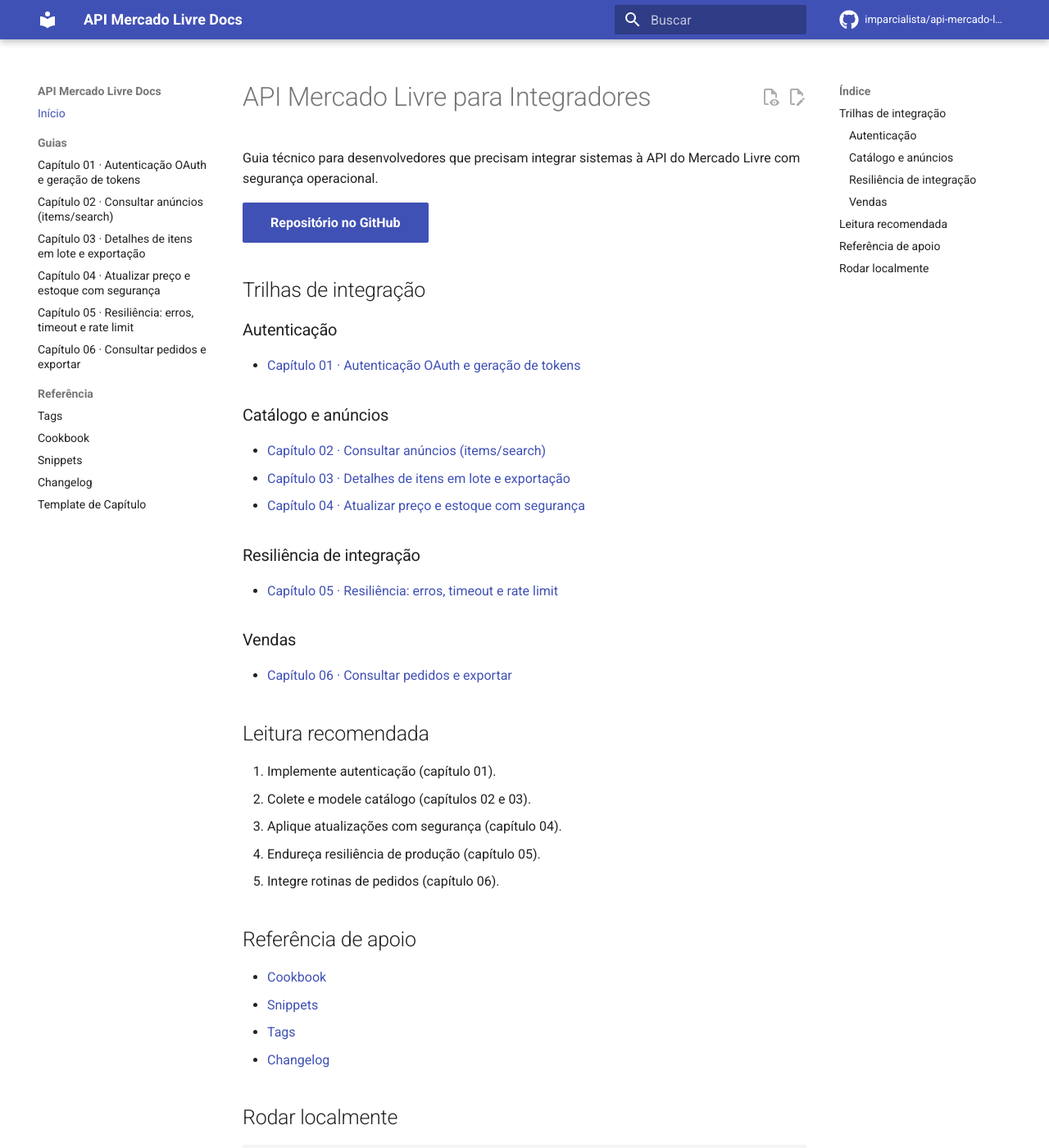
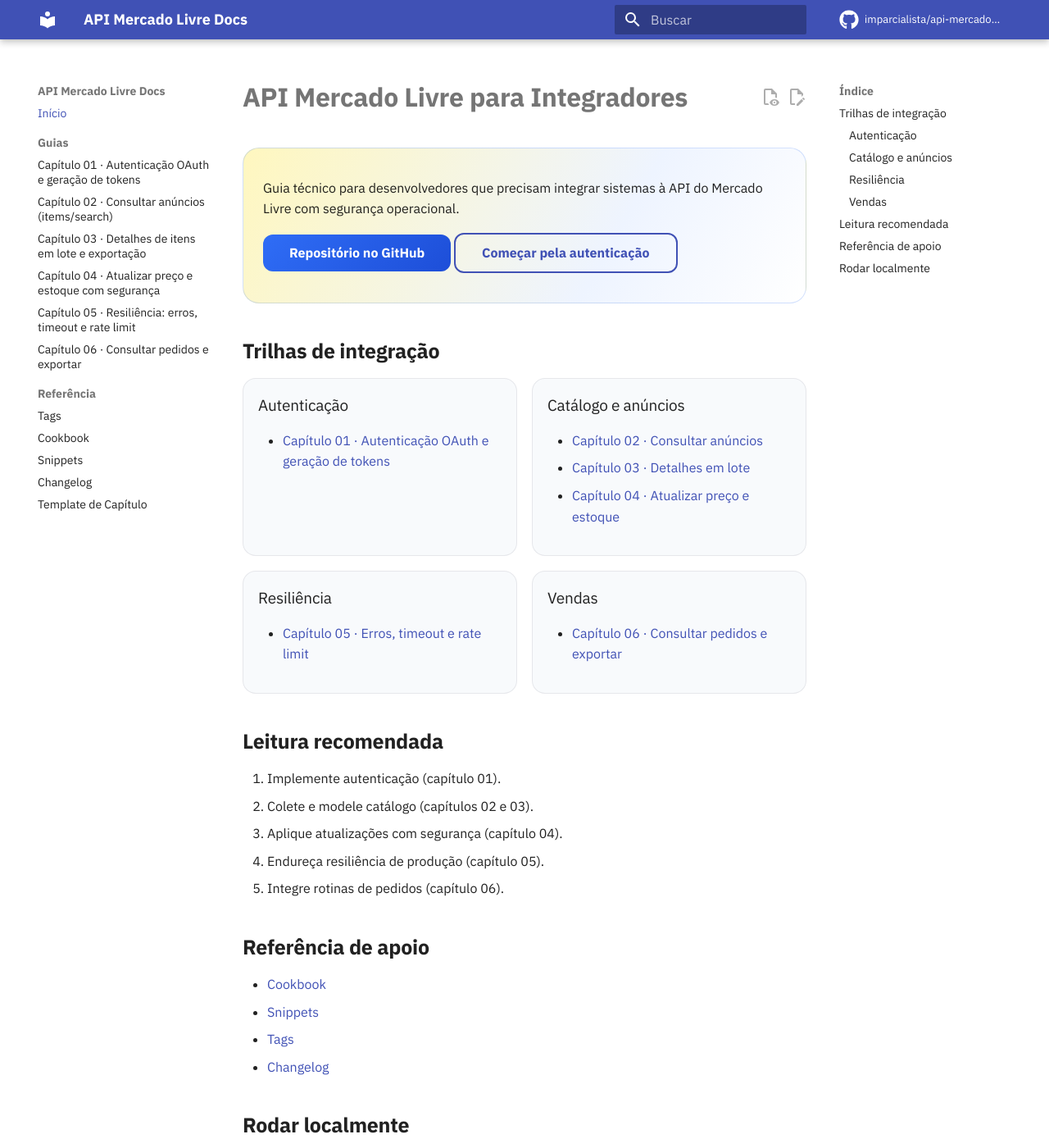
Before and after one commit to imparcialista/api-mercado-livre, an MkDocs documentation site: the page built from docs/index.md, in a window 1280 px wide and 1400 px high. Shown: the whole window at 82% size. Built offline with MkDocs 1.6.1 and Material for MkDocs 9.7.7, drawn with Linux system fonts in a browser that asks for light colours; comment, search, counter and statistics services are not loaded.

Commit message:
Enhance docs homepage layout and add custom MkDocs styling

```diff
--- a/docs/index.md
+++ b/docs/index.md
@@ -8,25 +8,35 @@
 
 # API Mercado Livre para Integradores
 
+<div class="home-hero" markdown>
 Guia técnico para desenvolvedores que precisam integrar sistemas à API do Mercado Livre com segurança operacional.
 
 [Repositório no GitHub](https://github.com/imparcialista/api-mercado-livre){ .md-button .md-button--primary }
+[Começar pela autenticação](./01-criar-aplicativo-e-token.md){ .md-button }
+</div>
 
 ## Trilhas de integração
 
+<div class="home-grid" markdown>
+<div class="home-card" markdown>
 ### Autenticação
 - [Capítulo 01 · Autenticação OAuth e geração de tokens](./01-criar-aplicativo-e-token.md)
-
+</div>
+<div class="home-card" markdown>
 ### Catálogo e anúncios
-- [Capítulo 02 · Consultar anúncios (items/search)](./02-primeira-consulta-anuncios.md)
-- [Capítulo 03 · Detalhes de itens em lote e exportação](./03-detalhes-itens-lote-exportacao.md)
-- [Capítulo 04 · Atualizar preço e estoque com segurança](./04-atualizar-preco-estoque.md)
-
-### Resiliência de integração
-- [Capítulo 05 · Resiliência: erros, timeout e rate limit](./05-tratamento-erros-rate-limit.md)
-
+- [Capítulo 02 · Consultar anúncios](./02-primeira-consulta-anuncios.md)
+- [Capítulo 03 · Detalhes em lote](./03-detalhes-itens-lote-exportacao.md)
+- [Capítulo 04 · Atualizar preço e estoque](./04-atualizar-preco-estoque.md)
+</div>
+<div class="home-card" markdown>
+### Resiliência
+- [Capítulo 05 · Erros, timeout e rate limit](./05-tratamento-erros-rate-limit.md)
+</div>
+<div class="home-card" markdown>
 ### Vendas
 - [Capítulo 06 · Consultar pedidos e exportar](./06-consultar-pedidos.md)
+</div>
+</div>
 
 ## Leitura recomendada
 
--- /dev/null
+++ b/docs/stylesheets/extra.css
@@ -0,0 +1,81 @@
+:root {
+  --ml-brand: #ffe600;
+  --ml-ink: #1f2937;
+  --ml-blue: #2f6df6;
+  --ml-blue-dark: #1d4ed8;
+  --ml-surface: #f8fafc;
+}
+
+[data-md-color-scheme="default"] {
+  --md-primary-fg-color: var(--ml-ink);
+  --md-accent-fg-color: var(--ml-blue);
+}
+
+[data-md-color-scheme="slate"] {
+  --md-primary-fg-color: #0f172a;
+  --md-default-bg-color: #0b1220;
+  --md-accent-fg-color: #7aa2ff;
+}
+
+.md-typeset h1 {
+  font-weight: 800;
+  letter-spacing: -0.01em;
+}
+
+.md-typeset h2 {
+  margin-top: 2rem;
+  font-weight: 700;
+}
+
+.md-typeset .md-button--primary {
+  background: linear-gradient(135deg, var(--ml-blue), var(--ml-blue-dark));
+  border: 0;
+  color: #fff;
+}
+
+.md-typeset .md-button {
+  border-radius: 0.6rem;
+}
+
+.home-hero {
+  background: linear-gradient(120deg, #fff7bf 0%, #eef4ff 65%, #ffffff 100%);
+  border: 1px solid rgba(47, 109, 246, 0.2);
+  border-radius: 1rem;
+  padding: 1rem 1.2rem;
+  margin-bottom: 1rem;
+}
+
+.home-grid {
+  display: grid;
+  grid-template-columns: repeat(auto-fit, minmax(230px, 1fr));
+  gap: 0.9rem;
+  margin-top: 0.8rem;
+}
+
+.home-card {
+  background: var(--ml-surface);
+  border: 1px solid rgba(15, 23, 42, 0.08);
+  border-radius: 0.8rem;
+  padding: 0.9rem;
+}
+
+.home-card h3 {
+  margin-top: 0;
+  margin-bottom: 0.35rem;
+  font-size: 0.95rem;
+}
+
+.home-card p {
+  margin: 0;
+  font-size: 0.82rem;
+  opacity: 0.9;
+}
+
+.md-typeset code {
+  border-radius: 0.3rem;
+}
+
+.md-typeset .admonition,
+.md-typeset details {
+  border-radius: 0.75rem;
+}
--- a/mkdocs.yml
+++ b/mkdocs.yml
@@ -8,9 +8,15 @@
 docs_dir: docs
 strict: true
 
+extra_css:
+  - stylesheets/extra.css
+
 theme:
   name: material
   language: pt-BR
+  font:
+    text: IBM Plex Sans
+    code: JetBrains Mono
   icon:
     repo: fontawesome/brands/github
   features:
```
